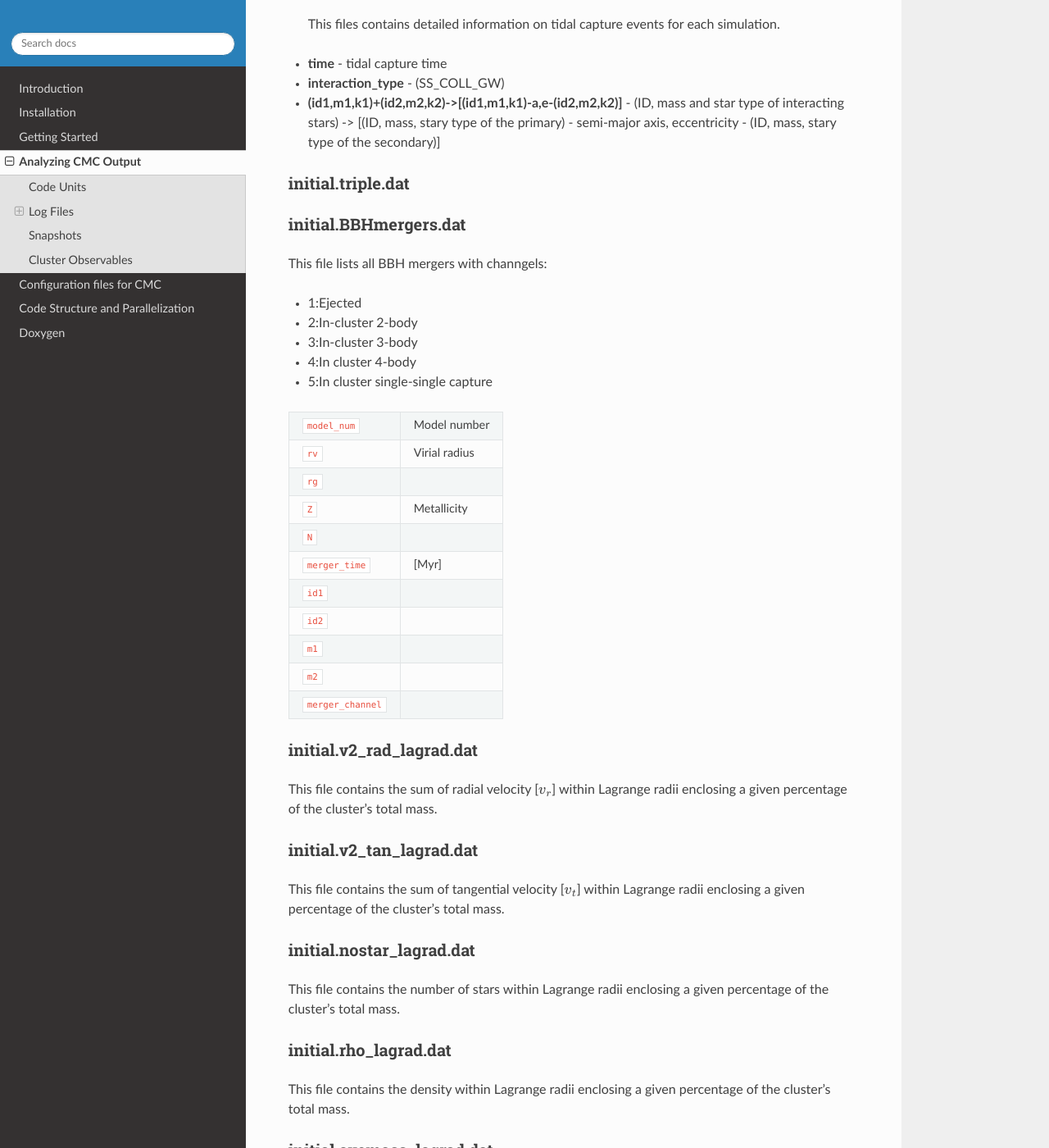
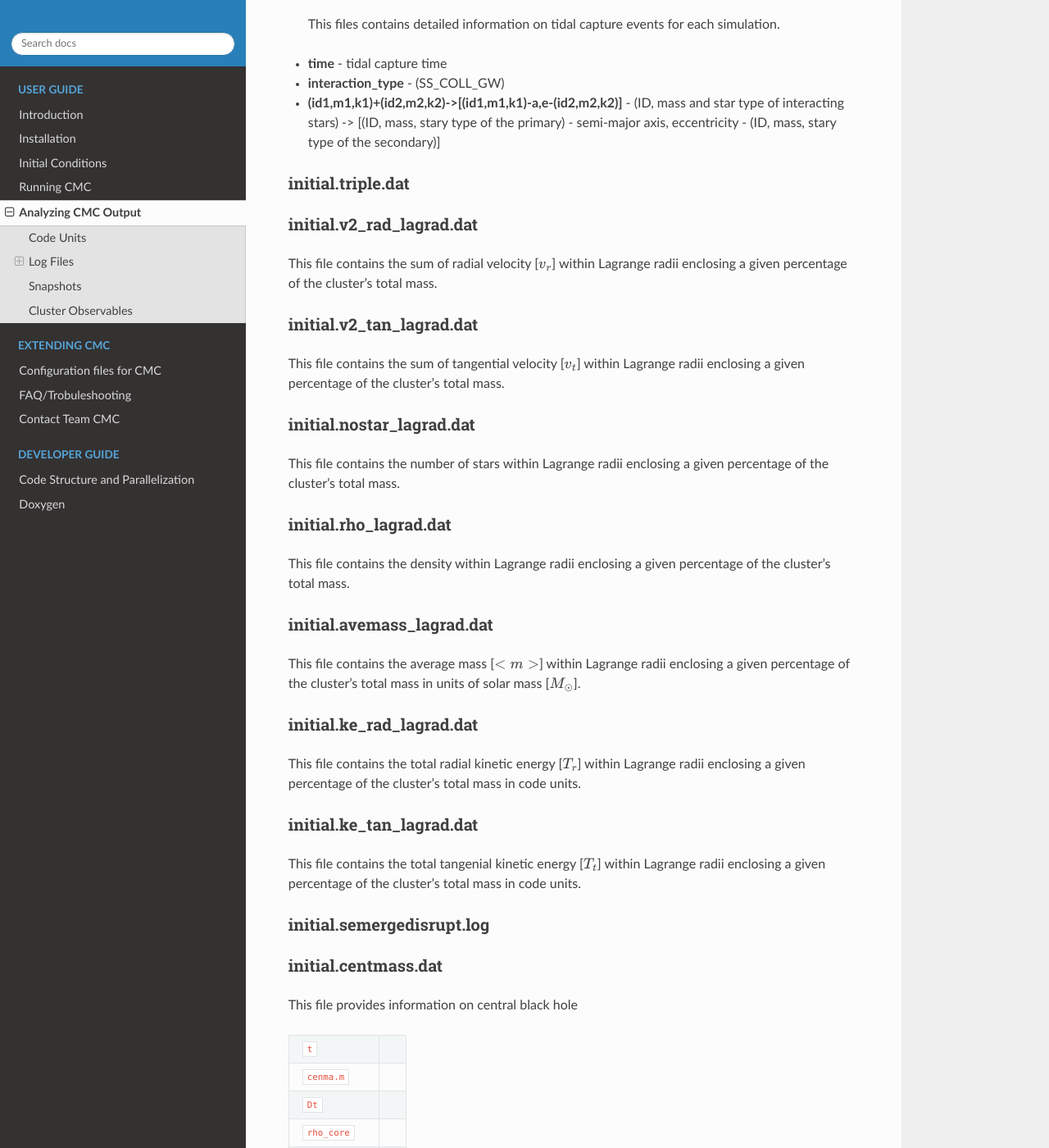
Before and after one commit to ClusterMonteCarlo/CMC-COSMIC, a Sphinx documentation site: the page built from docs/sphinx/source/output/index.rst, in a window 1280 px wide and 1400 px high, scrolled down 13656 px. Shown: the whole window at 82% size. Built offline with Sphinx 7.4.7 and the Read the Docs theme 2.0.0, drawn with Linux system fonts in a browser that asks for light colours; formulas are drawn with MathJax 3; the version number could not be read and is left out.

Commit message:
restructuring the docs

```diff
--- a/docs/sphinx/source/output/index.rst
+++ b/docs/sphinx/source/output/index.rst
@@ -583,30 +583,6 @@ initial.tidalcapture.log
 initial.triple.dat
 ------------------
 
-initial.BBHmergers.dat
-----------------------
-
-This file lists all BBH mergers with channgels:
-
-* 1:Ejected
-* 2:In-cluster 2-body
-* 3:In-cluster 3-body
-* 4:In cluster 4-body
-* 5:In cluster single-single capture
-
-==============================  =====================================================
-``model_num``                    Model number
-``rv``                           Virial radius
-``rg``
-``Z``                            Metallicity
-``N``
-``merger_time``                  [Myr]
-``id1``
-``id2``
-``m1``
-``m2``
-``merger_channel``
-==============================  =====================================================
 
 initial.v2_rad_lagrad.dat
 -------------------------
```
Also changed, not shown: docs/sphinx/source/FAQTroubleshooting/index.rst (added, +22 -0 lines), docs/sphinx/source/contact/index.rst (added, +19 -0 lines), docs/sphinx/source/index.rst (+16 -1 lines), docs/sphinx/source/initialconditions/index.rst (renamed from docs/sphinx/source/examples/index.rst, +3 -86 lines), docs/sphinx/source/running/index.rst (added, +91 -0 lines).
